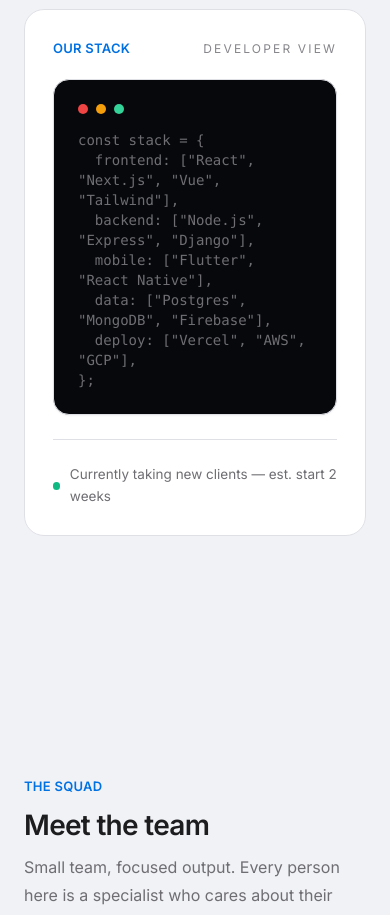
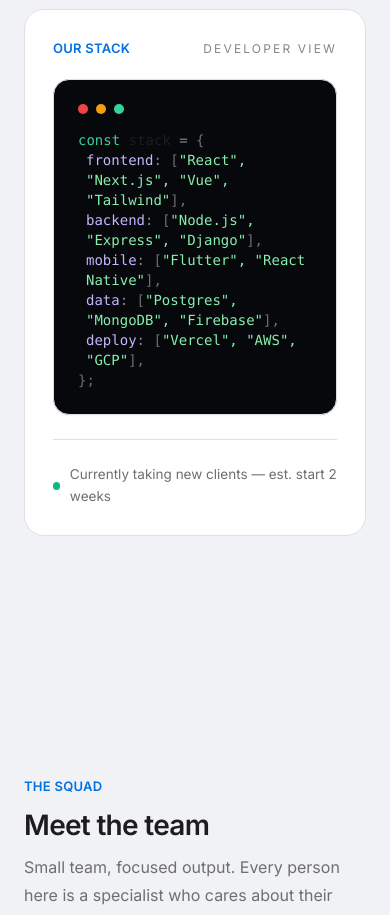
Before and after one commit to MOKSH2425/pixelforgex, a Next.js app: page / in a window 390 px wide. Shown: the part 8900-9815 px from the top of the page. Built offline with nearby package versions, Linux system fonts and the light colour scheme.

Commit message:
Polish stack card: add subtle syntax highlighting and responsive wrapping

```diff
--- a/components/sections/About.tsx
+++ b/components/sections/About.tsx
@@ -77,10 +77,32 @@
                 <span className="h-2.5 w-2.5 rounded-full bg-[#34D399]" />
               </div>
               <pre className="whitespace-pre-wrap break-words text-sm">
-                <code>
-                  {`const stack = {
-${STACK_GROUPS.map((g) => `  ${g.label.toLowerCase()}: [${g.items.map((item) => `"${item}"`).join(", ")}],`).join("\n")}
-};`}
+                <code className="block">
+                  <div>
+                    <span className="text-emerald-400">const</span>{" "}
+                    <span className="text-ink">stack</span>{" "}
+                    <span className="text-faint">=</span>{" "}
+                    <span className="text-fg">{`{`}</span>
+                  </div>
+                  {STACK_GROUPS.map((g) => (
+                    <div key={g.label} className="pl-2">
+                      <span className="text-violet-300">
+                        {g.label.toLowerCase()}
+                      </span>
+                      <span className="text-faint">: </span>
+                      <span className="text-fg">[</span>
+                      {g.items.map((item, idx) => (
+                        <span key={item} className="text-green-300">
+                          {`"${item}"`}
+                          {idx < g.items.length - 1 ? ", " : ""}
+                        </span>
+                      ))}
+                      <span className="text-fg">],</span>
+                    </div>
+                  ))}
+                  <div>
+                    <span className="text-fg">{`};`}</span>
+                  </div>
                 </code>
               </pre>
             </div>
```
